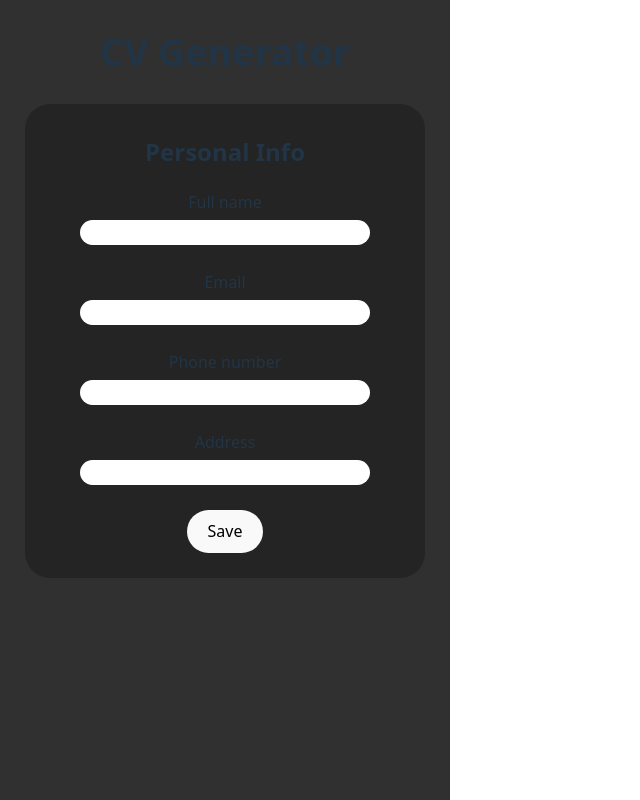
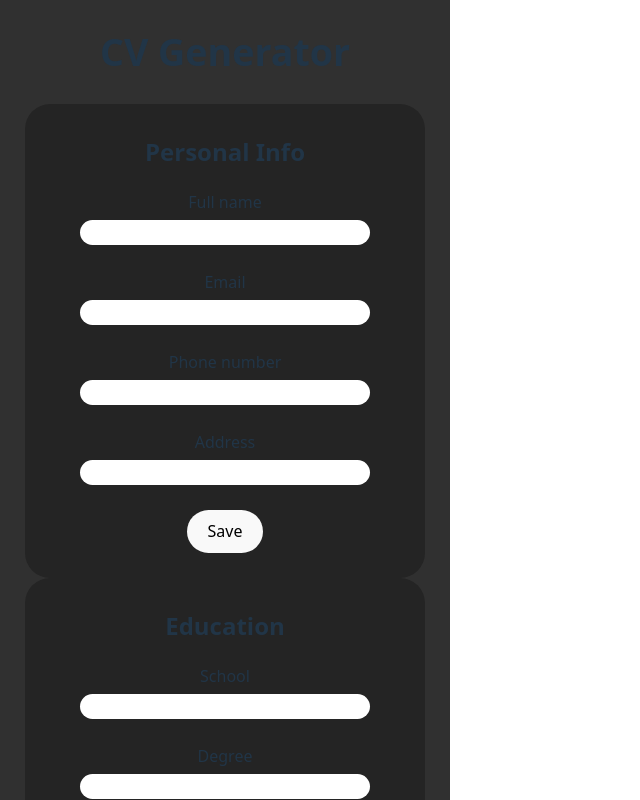
Before and after one commit to Bre323/CV-Generator, a React (Vite) app: page / in a window 1280 px wide. Shown: the whole page, without its empty margins (0-640 px from the left). Built offline with nearby package versions, Linux system fonts and the light colour scheme.

Commit message:
Set full Editor component structure

```diff
--- a/src/components/editor.jsx
+++ b/src/components/editor.jsx
@@ -30,6 +30,77 @@ function Editor() {
 
         <button type='submit'>Save</button>
       </section>
+
+      <section className="header-info">
+        <h2>Education</h2>
+
+        <div className="form-group">
+          <label htmlFor="school">School</label>
+          <input type="text" name='school' id='school' />
+        </div>
+
+        <div className="form-group">
+          <label htmlFor="school">Degree</label>
+          <input type="text" name='degree' id='degree' />
+        </div>
+
+        <div className="form-group">
+          <label htmlFor="city">City</label>
+          <input type="text" name='city' id='city' />
+        </div>
+
+        <div className="form-group">
+          <label htmlFor="country">Country</label>
+          <input type="text" name='country' id='country' />
+        </div>
+
+        <div className="form-group">
+          <div className="start-date">
+            <label htmlFor="start-date">Start Date</label>
+            <input type="date" name='start-date' id='start-date' />
+          </div>
+
+          <div className="end-date">
+            <label htmlFor="end-date">End Date</label>
+            <input type="date" name="end-date" id="end-date" />
+          </div>
+        </div>
+
+        <button type='submit'>Add</button>
+      </section>
+
+      <section className="header-info">
+        <h2>Professional Experience</h2>
+
+        <div className="form-group">
+          <label htmlFor="job-title">Job Title</label>
+          <input type="text" name="job-title" id="job-title" />
+        </div>
+
+        <div className="form-group">
+          <label htmlFor="company">Company</label>
+          <input type="text" name="company" id="company" />
+        </div>
+
+        <div className="form-group">
+          <label htmlFor="description">Description</label>
+          <textarea name="description" id="description"></textarea>
+        </div>
+
+        <div className="form-group">
+          <div className="start-date">
+            <label htmlFor="start-date">Start Date</label>
+            <input type="date" name='start-date' id='start-date' />
+          </div>
+
+          <div className="end-date">
+            <label htmlFor="end-date">End Date</label>
+            <input type="date" name="end-date" id="end-date" />
+          </div>
+        </div>
+
+        <button type='submit'>Add</button>
+      </section>
     </aside>
   )
 }
--- a/src/styles/editor.css
+++ b/src/styles/editor.css
@@ -9,6 +9,7 @@ aside {
   width: 350px;
   padding: 0 50px;
   background-color: #303030;
+  overflow: scroll;
 }
 
 aside > h1 {
```
